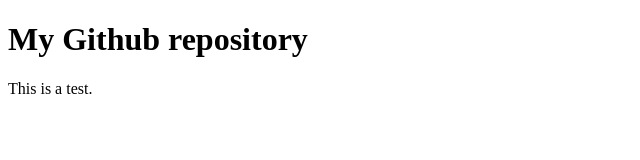
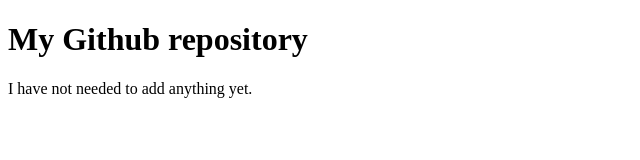
Before and after one commit to matthewes1/matthewes1.github.io, a plain HTML site: page index.html in a window 1280 px wide. Shown: the whole page, without its empty margins (0-640 px from the left). Drawn offline with Linux system fonts and the light colour scheme.

Commit message:
Second commit

```diff
--- a/index.html
+++ b/index.html
@@ -2,6 +2,6 @@
 <html>
 <body>
 <h1>My Github repository</h1>
-<p>This is a test.</p>
+<p>I have not needed to add anything yet.</p>
 </body>
 </html>
```
